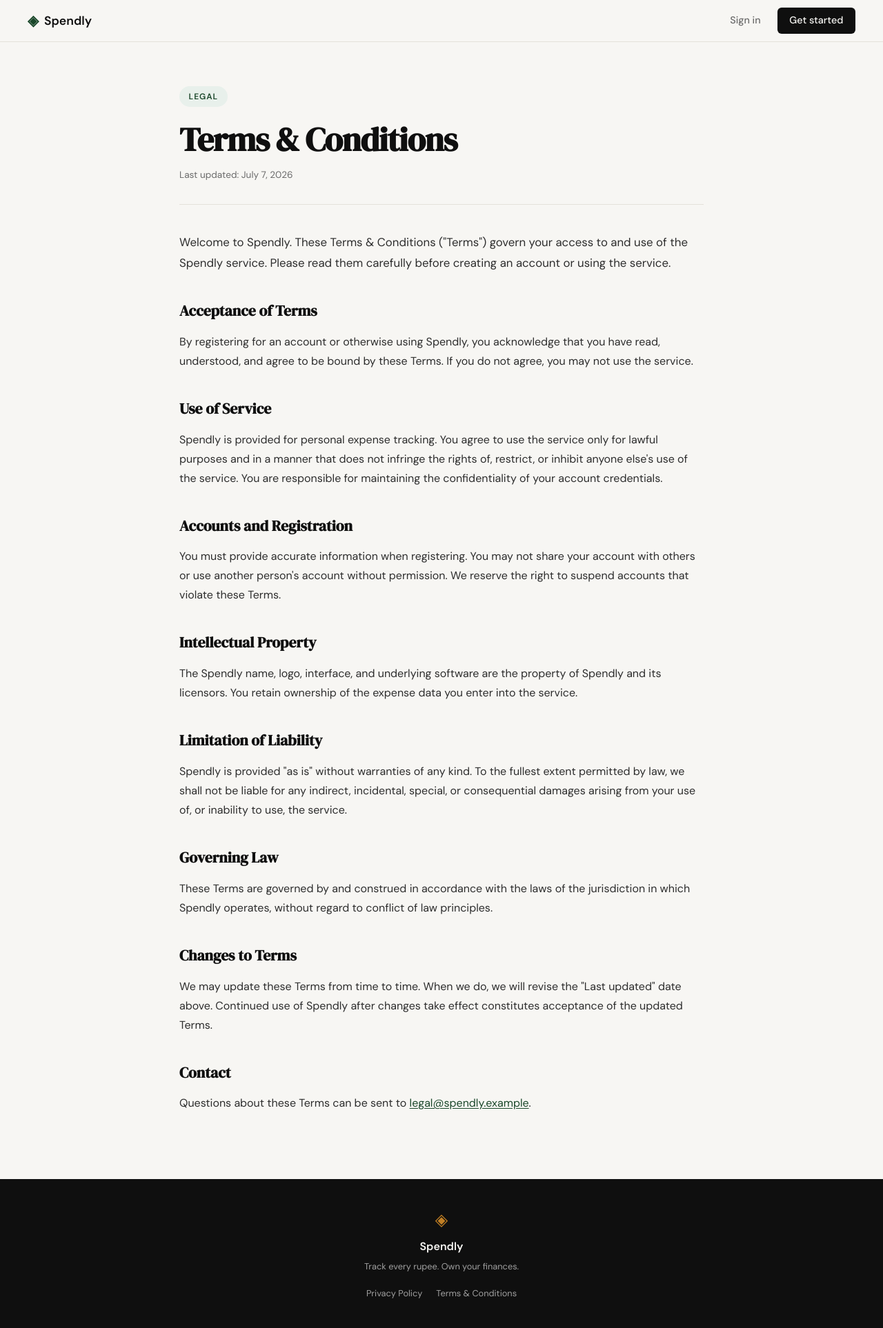
After one commit to ptibrewa/Spendly, a Flask app: page /terms-and-conditions in a window 1280 px wide. The commit adds this page. Shown: the whole page at 69% size. Run offline with Flask 3, Linux system fonts and the light colour scheme.

Commit message:
Add Privacy Policy and Terms & Conditions pages
Add /privacy-policy and /terms-and-conditions routes with matching
templates that extend base.html. Link both from the footer and add
supporting styles for the legal pages and footer link row.

Co-Authored-By: Claude Opus 4.7 <noreply@anthropic.com>

```diff
--- a/app.py
+++ b/app.py
@@ -20,6 +20,16 @@ def register():
 @app.route("/login")
 def login():
     return render_template("login.html")
+
+
+@app.route("/privacy-policy")
+def privacy_policy():
+    return render_template("privacy.html")
+
+
+@app.route("/terms-and-conditions")
+def terms_and_conditions():
+    return render_template("terms.html")
 
 
 # ------------------------------------------------------------------ #
--- a/static/css/style.css
+++ b/static/css/style.css
@@ -507,6 +507,100 @@ a { color: inherit; text-decoration: none; }
     color: var(--ink-faint);
 }
 
+.footer-links {
+    display: flex;
+    flex-wrap: wrap;
+    justify-content: center;
+    gap: 1.25rem;
+    margin-top: 0.75rem;
+    padding: 0;
+    list-style: none;
+    font-size: 0.8rem;
+}
+
+.footer-links a {
+    color: var(--ink-faint);
+    transition: color 0.2s;
+}
+
+.footer-links a:hover { color: var(--paper); }
+
+/* ------------------------------------------------------------------ */
+/* Legal pages (Privacy, Terms)                                        */
+/* ------------------------------------------------------------------ */
+
+.legal-section {
+    padding: 4rem 2rem 5rem;
+}
+
+.legal-container {
+    max-width: 760px;
+    margin: 0 auto;
+}
+
+.legal-header {
+    margin-bottom: 2.5rem;
+    padding-bottom: 2rem;
+    border-bottom: 1px solid var(--border);
+}
+
+.legal-badge {
+    display: inline-block;
+    background: var(--accent-light);
+    color: var(--accent);
+    font-size: 0.75rem;
+    font-weight: 600;
+    letter-spacing: 0.08em;
+    text-transform: uppercase;
+    padding: 0.35rem 0.85rem;
+    border-radius: 999px;
+    margin-bottom: 1.25rem;
+}
+
+.legal-title {
+    font-family: var(--font-display);
+    font-size: clamp(2rem, 4vw, 3rem);
+    line-height: 1.15;
+    letter-spacing: -0.02em;
+    color: var(--ink);
+    margin-bottom: 0.75rem;
+}
+
+.legal-updated {
+    font-size: 0.85rem;
+    color: var(--ink-muted);
+}
+
+.legal-body {
+    color: var(--ink-soft);
+    font-size: 1rem;
+    line-height: 1.75;
+}
+
+.legal-lead {
+    font-size: 1.05rem;
+    color: var(--ink-soft);
+    margin-bottom: 2rem;
+}
+
+.legal-heading {
+    font-family: var(--font-display);
+    font-size: 1.35rem;
+    color: var(--ink);
+    margin-top: 2.25rem;
+    margin-bottom: 0.75rem;
+}
+
+.legal-body p { margin-bottom: 1rem; }
+
+.legal-body a {
+    color: var(--accent);
+    text-decoration: underline;
+    text-underline-offset: 2px;
+}
+
+.legal-body a:hover { color: var(--ink); }
+
 /* ------------------------------------------------------------------ */
 /* Responsive                                                          */
 /* ------------------------------------------------------------------ */
@@ -527,4 +621,9 @@ a { color: inherit; text-decoration: none; }
 @media (max-width: 600px) {
     .nav-links a:not(.nav-cta) { display: none; }
     .hero { padding: 3rem 1rem 2rem; }
+
+    .legal-section { padding: 2.5rem 1.25rem 3.5rem; }
+    .legal-header { margin-bottom: 1.75rem; padding-bottom: 1.5rem; }
+    .legal-heading { font-size: 1.2rem; margin-top: 1.75rem; }
+    .footer-links { gap: 1rem; }
 }
--- a/templates/base.html
+++ b/templates/base.html
@@ -34,6 +34,10 @@
             <span class="brand-icon">◈</span>
             <span class="footer-name">Spendly</span>
             <p class="footer-copy">Track every rupee. Own your finances.</p>
+            <ul class="footer-links">
+                <li><a href="{{ url_for('privacy_policy') }}">Privacy Policy</a></li>
+                <li><a href="{{ url_for('terms_and_conditions') }}">Terms &amp; Conditions</a></li>
+            </ul>
         </div>
     </footer>
 
--- /dev/null
+++ b/templates/terms.html
@@ -0,0 +1,85 @@
+{# Placeholder legal content — review with legal counsel before going live. #}
+{% extends "base.html" %}
+
+{% block title %}Terms & Conditions — Spendly{% endblock %}
+
+{% block content %}
+
+<section class="legal-section">
+    <div class="legal-container">
+        <header class="legal-header">
+            <div class="legal-badge">Legal</div>
+            <h1 class="legal-title">Terms &amp; Conditions</h1>
+            <p class="legal-updated">Last updated: July 7, 2026</p>
+        </header>
+
+        <div class="legal-body">
+            <p class="legal-lead">
+                Welcome to Spendly. These Terms &amp; Conditions ("Terms") govern your
+                access to and use of the Spendly service. Please read them carefully
+                before creating an account or using the service.
+            </p>
+
+            <h2 class="legal-heading">Acceptance of Terms</h2>
+            <p>
+                By registering for an account or otherwise using Spendly, you acknowledge
+                that you have read, understood, and agree to be bound by these Terms. If
+                you do not agree, you may not use the service.
+            </p>
+
+            <h2 class="legal-heading">Use of Service</h2>
+            <p>
+                Spendly is provided for personal expense tracking. You agree to use the
+                service only for lawful purposes and in a manner that does not infringe
+                the rights of, restrict, or inhibit anyone else's use of the service. You
+                are responsible for maintaining the confidentiality of your account
+                credentials.
+            </p>
+
+            <h2 class="legal-heading">Accounts and Registration</h2>
+            <p>
+                You must provide accurate information when registering. You may not share
+                your account with others or use another person's account without
+                permission. We reserve the right to suspend accounts that violate these
+                Terms.
+            </p>
+
+            <h2 class="legal-heading">Intellectual Property</h2>
+            <p>
+                The Spendly name, logo, interface, and underlying software are the
+                property of Spendly and its licensors. You retain ownership of the
+                expense data you enter into the service.
+            </p>
+
+            <h2 class="legal-heading">Limitation of Liability</h2>
+            <p>
+                Spendly is provided "as is" without warranties of any kind. To the fullest
+                extent permitted by law, we shall not be liable for any indirect,
+                incidental, special, or consequential damages arising from your use of, or
+                inability to use, the service.
+            </p>
+
+            <h2 class="legal-heading">Governing Law</h2>
+            <p>
+                These Terms are governed by and construed in accordance with the laws of
+                the jurisdiction in which Spendly operates, without regard to conflict of
+                law principles.
+            </p>
+
+            <h2 class="legal-heading">Changes to Terms</h2>
+            <p>
+                We may update these Terms from time to time. When we do, we will revise
+                the "Last updated" date above. Continued use of Spendly after changes
+                take effect constitutes acceptance of the updated Terms.
+            </p>
+
+            <h2 class="legal-heading">Contact</h2>
+            <p>
+                Questions about these Terms can be sent to
+                <a href="mailto:legal@spendly.example">legal@spendly.example</a>.
+            </p>
+        </div>
+    </div>
+</section>
+
+{% endblock %}
```
Also changed, not shown: templates/privacy.html (added, +73 -0 lines).
